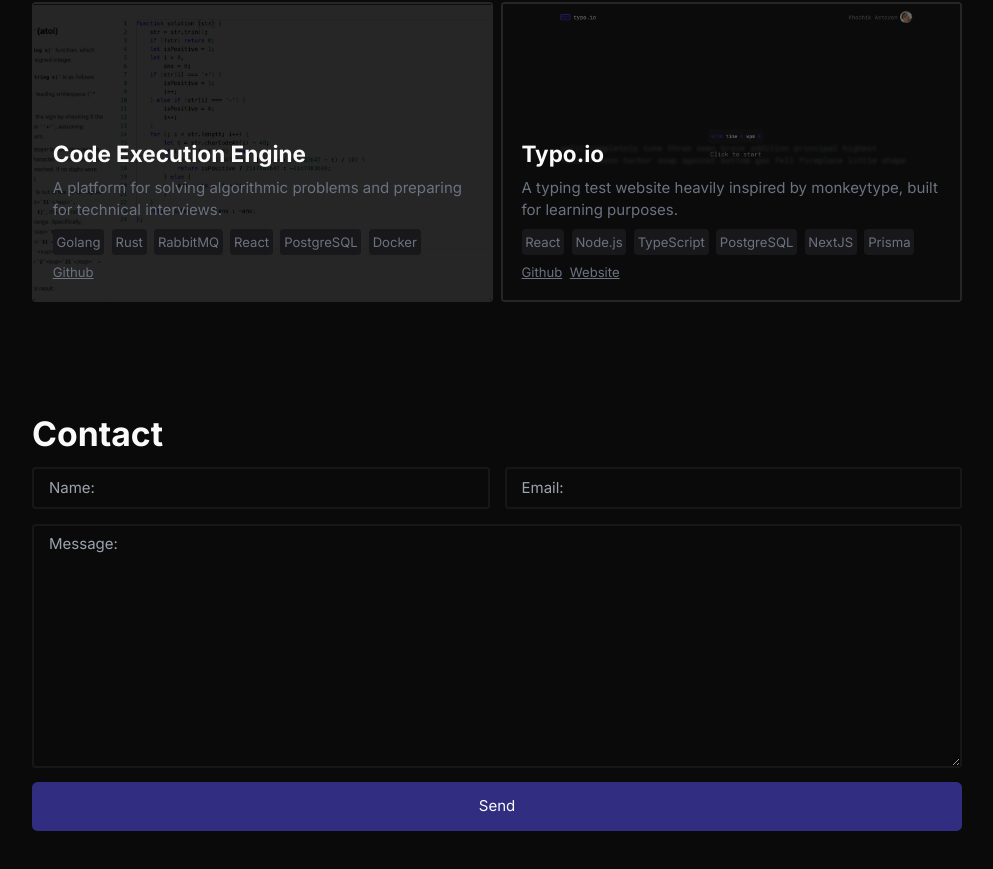
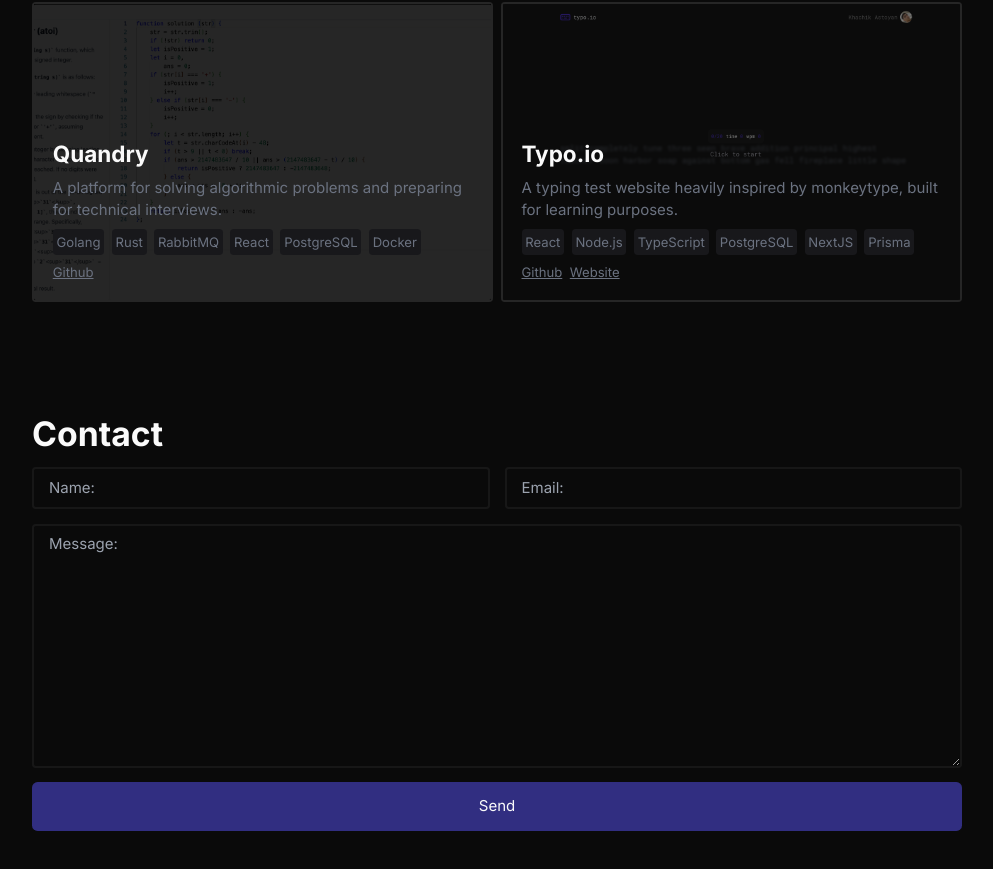
Before and after one commit to KhachikAstoyan/portfolio, a Next.js app: page / in a window 1280 px wide. Shown: the part 2075-2944 px from the top of the page, without its empty margins (143-1136 px from the left). Built offline with nearby package versions, Linux system fonts and the light colour scheme.

Commit message:
rename project

```diff
--- a/src/data/index.ts
+++ b/src/data/index.ts
@@ -84,7 +84,7 @@
   ] as Skill[],
   projects: [
     {
-      name: "Code Execution Engine",
+      name: "Quandry",
       description:
         "A platform for solving algorithmic problems and preparing for technical interviews.",
       technologies: [
```
